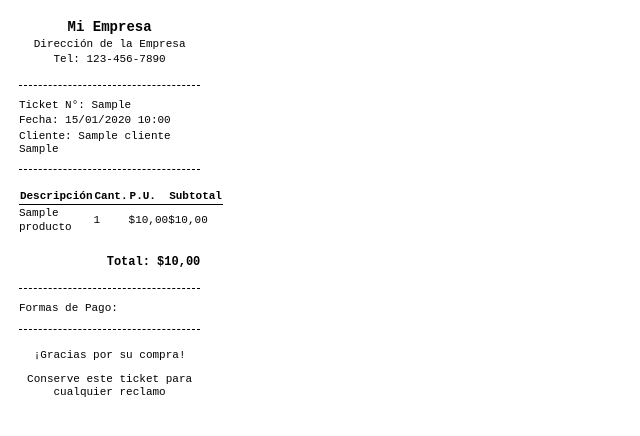
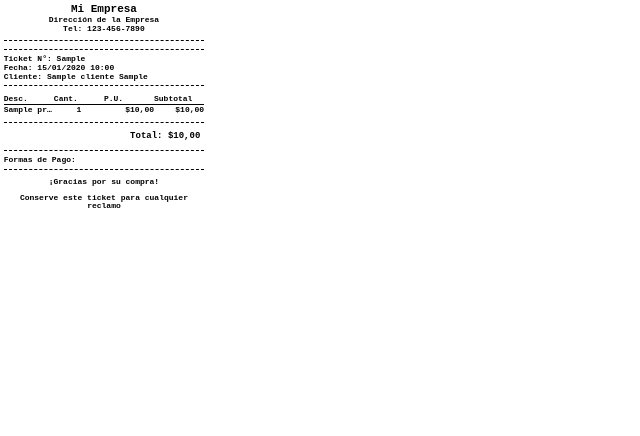
Before and after one commit to Chucarooo/do-atita, a Django app: page /ventas/imprimir_ticket/1/ in a window 1280 px wide. Shown: the top 436 px of the page, without its empty margins (0-640 px from the left). Run offline with Django 5.2, Linux system fonts and the light colour scheme; a user stored in the database is signed in; tables that the repository leaves empty hold one stand-in row (values such as "Sample post"); data that the repository does not hold is empty; some libraries are stand-ins or nearby versions.

Commit message:
arreglos

```diff
--- a/Sistema/ventas/templates/ticket.html
+++ b/Sistema/ventas/templates/ticket.html
@@ -9,71 +9,94 @@
             margin: 0;
         }
         body {
-            width: 58mm;
+            width: 55mm;
             margin: 0;
             padding: 0;
             font-family: 'Courier New', monospace;
-            font-size: 12px;
-            line-height: 1.2;
+            font-size: 9px;
+            line-height: 1;
+            font-weight: bold;
         }
         .ticket {
             width: 100%;
-            padding: 5mm;
+            padding: 1mm;
             box-sizing: border-box;
         }
         .header {
             text-align: center;
-            margin-bottom: 5mm;
+            margin-bottom: 2mm;
         }
         .header h1 {
-            font-size: 14px;
+            font-size: 11px;
             margin: 0;
             padding: 0;
+            font-weight: bold;
         }
         .header p {
-            margin: 2px 0;
-            font-size: 11px;
+            margin: 1px 0;
+            font-size: 8px;
+            font-weight: bold;
         }
         .info {
-            margin: 5mm 0;
+            margin: 2mm 0;
             border-top: 1px dashed #000;
             border-bottom: 1px dashed #000;
-            padding: 3mm 0;
+            padding: 1mm 0;
         }
         .info p {
-            margin: 2px 0;
-            font-size: 11px;
+            margin: 1px 0;
+            font-size: 8px;
+            font-weight: bold;
         }
         .items {
             width: 100%;
-            margin: 5mm 0;
+            margin: 2mm 0;
         }
         .items table {
             width: 100%;
             border-collapse: collapse;
+            font-size: 8px;
+            table-layout: fixed;
         }
         .items th {
             text-align: left;
-            font-size: 11px;
             border-bottom: 1px solid #000;
+            padding: 1px 0;
+            font-weight: bold;
         }
         .items td {
-            font-size: 11px;
-            padding: 2px 0;
+            padding: 1px 0;
+            font-weight: bold;
+            white-space: nowrap;
+            overflow: hidden;
+            text-overflow: ellipsis;
         }
+        .items td:nth-child(1) { width: 38%; }
+        .items td:nth-child(2) { width: 10%; text-align: center; }
+        .items td:nth-child(3) { width: 22%; text-align: right; }
+        .items td:nth-child(4) { width: 30%; text-align: right; }
         .total {
             text-align: right;
-            margin: 5mm 0;
+            margin: 2mm 0;
             font-weight: bold;
+            font-size: 9px;
+            padding-right: 1mm;
         }
         .footer {
             text-align: center;
-            margin-top: 5mm;
-            font-size: 11px;
+            margin-top: 2mm;
+            font-size: 8px;
+            font-weight: bold;
+        }
+        .separator {
+            border-top: 1px dashed #000;
+            margin: 1mm 0;
         }
         @media print {
             body {
-                width: 58mm;
+                width: 55mm;
+                -webkit-print-color-adjust: exact;
+                print-color-adjust: exact;
             }
             .no-print {
                 display: none;
@@ -89,6 +112,8 @@
             <p>{{ empresa.telefono }}</p>
         </div>
 
+        <div class="separator"></div>
+
         <div class="info">
             <p>Ticket N°: {{ venta.NumeroComprobate }}</p>
             <p>Fecha: {{ fecha }}</p>
@@ -100,7 +125,7 @@
         <div class="items">
             <table>
                 <tr>
-                    <th>Descripción</th>
+                    <th>Desc.</th>
                     <th>Cant.</th>
                     <th>P.U.</th>
                     <th>Subtotal</th>
@@ -109,21 +134,23 @@
                 <tr>
                     <td>{{ detalle.Producto.Nombre }}</td>
                     <td>{{ detalle.Cantidad }}</td>
-                    <td>${{ detalle.PrecioUnitario }}</td>
-                    <td>${{ detalle.Subtotal }}</td>
+                    <td>${{ detalle.PrecioUnitario|floatformat:2 }}</td>
+                    <td>${{ detalle.Subtotal|floatformat:2 }}</td>
                 </tr>
                 {% endfor %}
             </table>
         </div>
 
+        <div class="separator"></div>
+
         <div class="total">
-            <p>Total: ${{ venta.ImporteTotal }}</p>
+            <p>Total: ${{ venta.ImporteTotal|floatformat:2 }}</p>
         </div>
 
         <div class="info">
             <p>Formas de Pago:</p>
             {% for pago in pagos %}
-            <p>{{ pago.MedioDePago.Nombre }}: ${{ pago.Monto }}</p>
+            <p>{{ pago.MedioDePago.Nombre }}: ${{ pago.Monto|floatformat:2 }}</p>
             {% endfor %}
         </div>
 
--- a/Sistema/ventas/templates/ventas/historial_movimientos.html
+++ b/Sistema/ventas/templates/ventas/historial_movimientos.html
@@ -6,11 +6,8 @@
     <div class="row">
         <div class="col-12">
             <div class="card">
-                <div class="card-header bg-primary text-white d-flex justify-content-between align-items-center">
+                <div class="card-header bg-primary text-white">
                     <h5 class="mb-0">{{ titulo }}</h5>
-                    <a href="{% url 'ajuste_stock' %}" class="btn btn-success">
-                        <i class="fas fa-plus"></i> Nuevo Ajuste
-                    </a>
                 </div>
                 <div class="card-body">
                     <!-- Filtros -->
--- a/Sistema/ventas/views.py
+++ b/Sistema/ventas/views.py
@@ -356,12 +356,28 @@ def ventas_view(request):
     clientes = Cliente.objects.all()
     medios_pago = MedioDePago.objects.filter(Activo=True)
 
-    ultimo_comprobante = Venta.objects.order_by('-NumeroComprobate').first()
+    # Obtener la fecha actual
+    hoy = timezone.now().date()
+    fecha_str = hoy.strftime('%Y%m%d')
+
+    # Obtener el último comprobante del día actual
+    inicio_dia = datetime.combine(hoy, time.min)
+    fin_dia = datetime.combine(hoy, time.max)
+
+    ultimo_comprobante = Venta.objects.filter(
+        Fecha__range=(inicio_dia, fin_dia)
+    ).order_by('-NumeroComprobate').first()
+
     if ultimo_comprobante:
-        ultimo_numero = int(ultimo_comprobante.NumeroComprobate.split('-')[1])
-        siguiente_numero = f"A-{str(ultimo_numero + 1).zfill(5)}"
+        # Extraer el número secuencial del último comprobante
+        partes = ultimo_comprobante.NumeroComprobate.split('-')
+        if len(partes) == 3:  # Formato A-YYYYMMDD-XXXXX
+            ultimo_numero = int(partes[2])
+        else:  # Formato antiguo A-XXXXX
+            ultimo_numero = int(partes[1])
+        siguiente_numero = f"A-{fecha_str}-{str(ultimo_numero + 1).zfill(5)}"
     else:
-        siguiente_numero = "A-00001"
+        siguiente_numero = f"A-{fecha_str}-{str(1).zfill(5)}"
 
     if request.method == 'POST':
         try:
@@ -398,6 +414,7 @@ def ventas_view(request):
 
             total_venta = sum(float(p['precio']) * int(p['cantidad']) for p in productos_data)
 
+            # Crear la venta con el número de comprobante generado
             venta = Venta.objects.create(
                 NumeroComprobate=siguiente_numero,
                 Cliente_id=cliente_id if cliente_id else None,
@@ -1848,7 +1865,13 @@ def ajuste_stock_view(request):
         except Exception as e:
             return JsonResponse({'success': False, 'error': str(e)})
     else:
-        return JsonResponse({'success': False, 'error': 'Método no permitido'})
+        # Si es GET, mostrar el formulario de ajuste
+        form = MovimientoStockForm()
+        context = {
+            'form': form,
+            'titulo': 'Ajuste de Stock'
+        }
+        return render(request, 'ventas/ajuste_stock.html', context)
 
 @login_required
 def dashboard_view(request):
```
Also changed, not shown: Sistema/ventas/static/js/ventas.js (+9 -5 lines), Sistema/ventas/templates/clientes.html (+45 -5 lines), Sistema/ventas/templates/compras.html (+16 -2 lines), Sistema/ventas/templates/ventas/ajuste_stock.html (+50 -3 lines).
